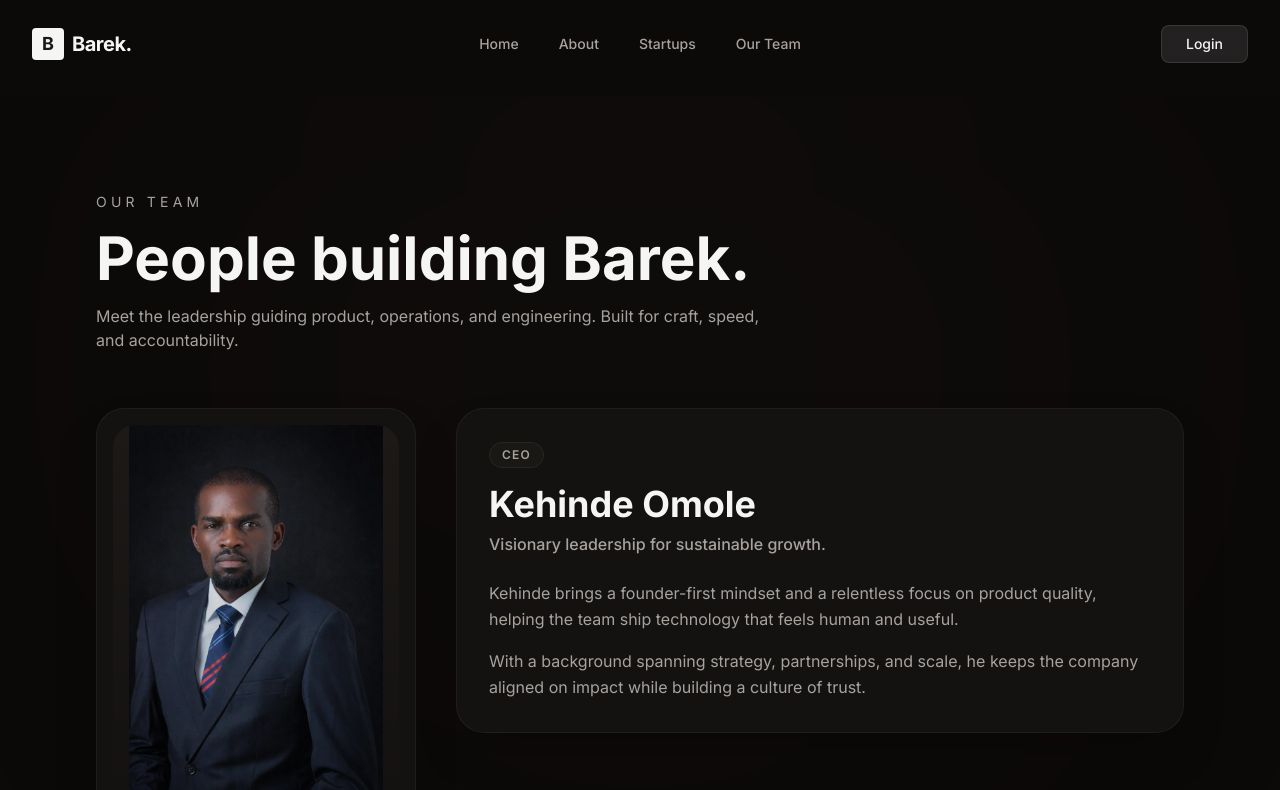
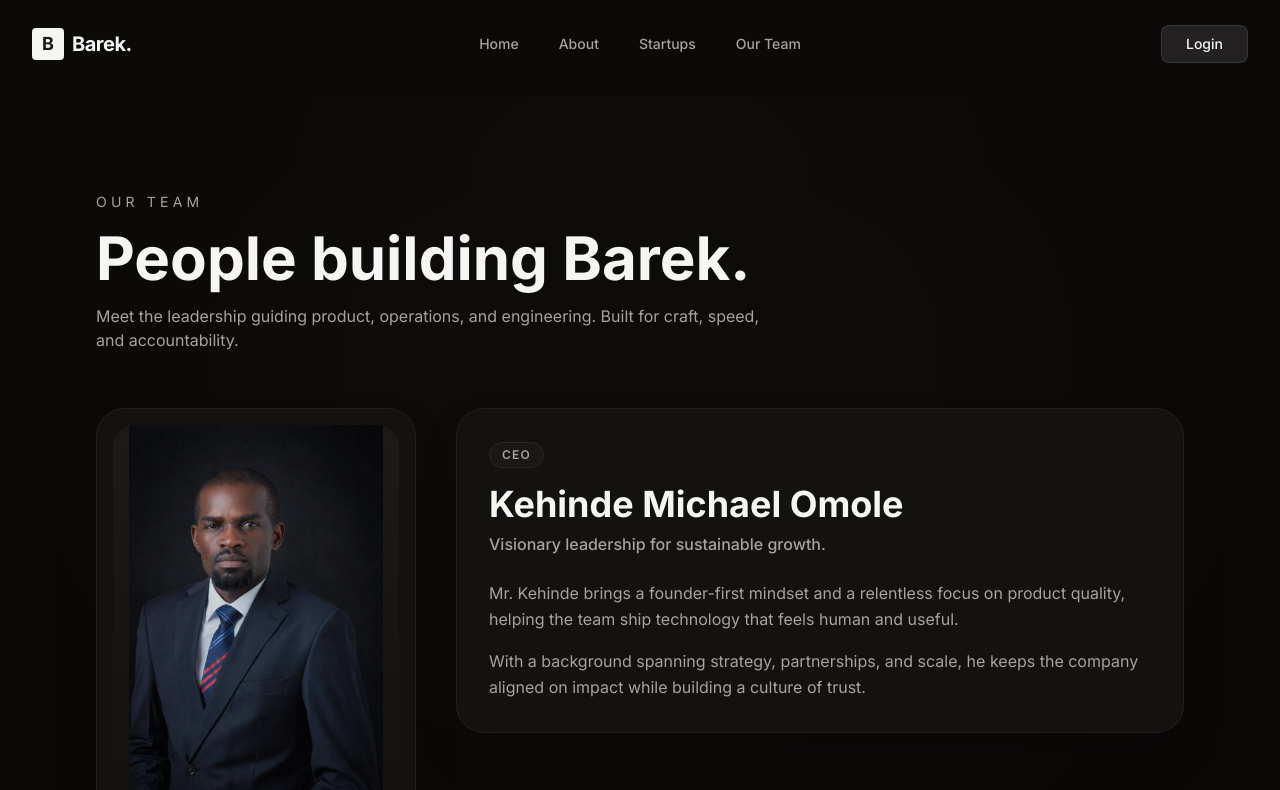
Before and after one commit to ChibuikeA11/Barektechlanding, a Next.js app: page /team in a window 1280 px wide. Shown: the top 790 px of the page. Built offline with nearby package versions, Linux system fonts and the light colour scheme.

Commit message:
updated our team

```diff
--- a/components/Team.tsx
+++ b/components/Team.tsx
@@ -3,11 +3,11 @@
 import React from 'react';
 
 const leadership = {
-  name: 'Kehinde Omole',
+  name: 'Kehinde Michael Omole',
   role: 'CEO',
   tagline: 'Visionary leadership for sustainable growth.',
   bio: [
-    'Kehinde brings a founder-first mindset and a relentless focus on product quality, helping the team ship technology that feels human and useful.',
+    'Mr. Kehinde brings a founder-first mindset and a relentless focus on product quality, helping the team ship technology that feels human and useful.',
     'With a background spanning strategy, partnerships, and scale, he keeps the company aligned on impact while building a culture of trust.'
   ],
   image: '/assets/team/KehindeOmole.png'
```
